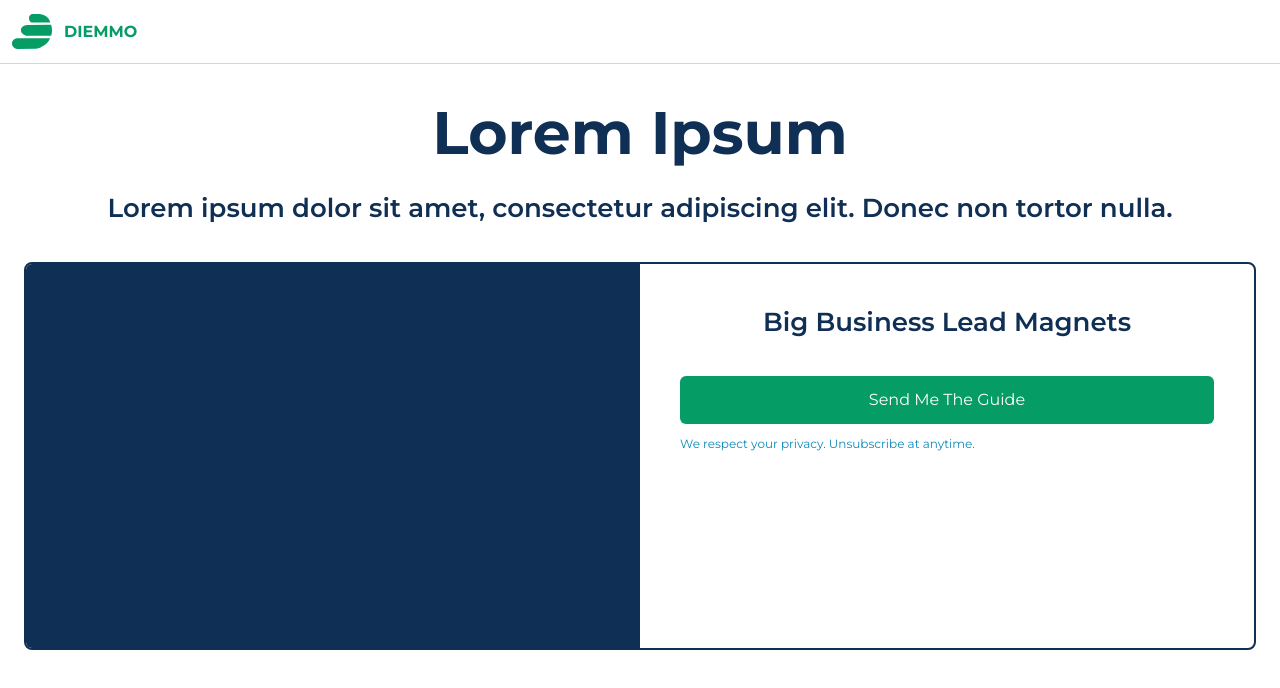
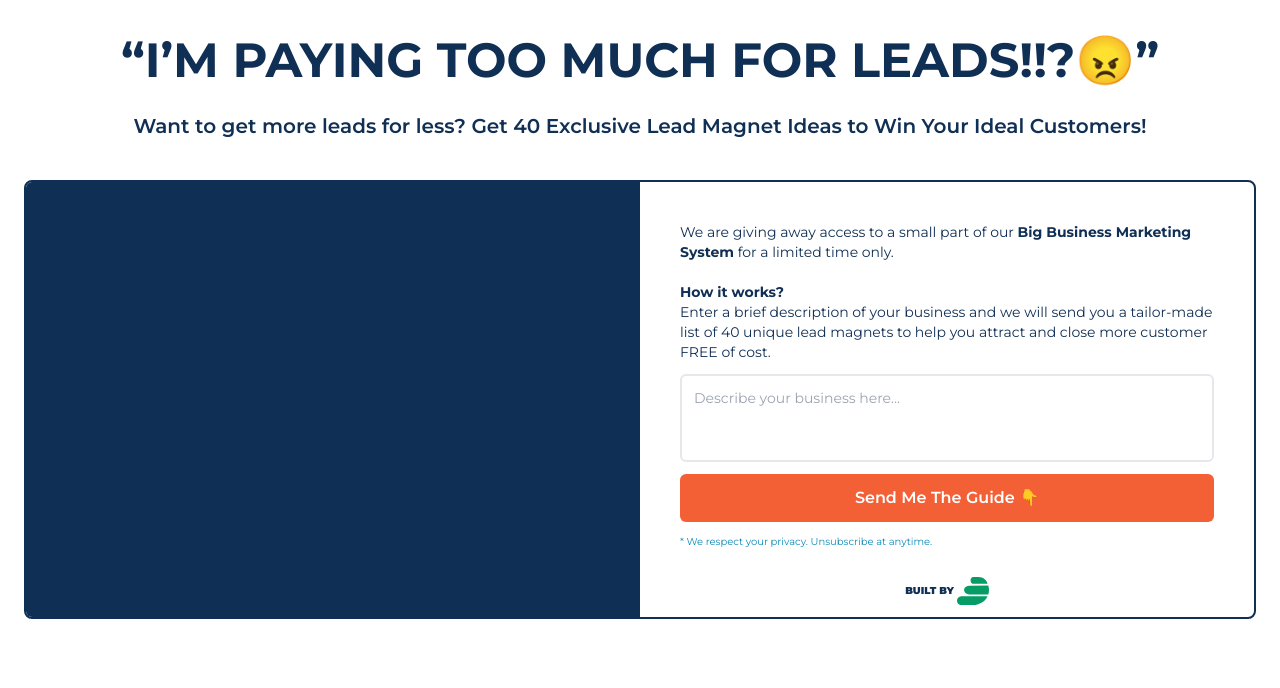
Before and after one commit to KThe1ne/nextjs-leadgen, a Next.js app: page /get-yours in a window 1280 px wide. Shown: the top 688 px of the page. Built offline with nearby package versions, Linux system fonts and the light colour scheme.

Commit message:
Opt-In Page Landing Design Draft #1

```diff
--- a/app/get-yours/page.js
+++ b/app/get-yours/page.js
@@ -1,19 +1,59 @@
-import React from 'react'
+"use client";
+import { useState, useEffect, useRef } from "react";
+import Image from "next/image";
+import diemmoLogo from "../../public/diemmo-logo.svg";
 
 const OptInPage = () => {
+
+    const userInput = useRef(null);
+
+    const handleSubmit = async (e) => {
+        e.preventDefault();
+
+    }
+
     return (
         <div className='w-full h-[calc(100vh-4rem) flex flex-row justify-center items-center p-6'>
             <div className='w-[1360px] h-auto'>
-            <h1 className='text-[#102F54] font-bold text-center text-[60px] mb-3'>Lorem Ipsum</h1>
-            <h2 className='text-[#102F54] font-semibold text-[26px] leading-9 text-center mb-9'>Lorem ipsum dolor sit amet, consectetur adipiscing elit. Donec non tortor nulla.</h2>
+                <h1 className='text-[#102F54] font-bold text-center text-[48px] mb-3 uppercase'>“I’m Paying Too Much For Leads!!?😠”</h1>
+                <h2 className='text-[#102F54] font-semibold text-[20px] leading-9 text-center mb-9'>Want to get more leads for less? Get 40 Exclusive Lead Magnet Ideas to Win Your Ideal Customers!</h2>
                 <div className='grid grid-cols-[repeat(auto-fit,minmax(200px,_1fr))] w-full h-full border-2 border-[#102F54] rounded-lg overflow-hidden'>
-                <div className='bg-[#102F54] h-96'>
+                    <div className='bg-[#102F54]'>
 
                     </div>
-                <div className='h-96 p-10'>
-                    <h2 className='text-[#102F54] font-semibold text-[26px] leading-9 text-center mb-9 '>Big Business Lead Magnets</h2>
-                    <button className='bg-[#059C65] w-full p-[12px_24px] rounded-md text-base'>Send Me The Guide</button>
-                    <p className='mt-3 text-xs text-[#0C8BBB]'>We respect your privacy. Unsubscribe at anytime.</p>
+                    <div className='h-auto p-10 flex flex-col gap-3'>
+                        <h2 className='text-[#102F54] text-sm'>
+                            We are giving away access to a small part of our <strong>Big Business Marketing System</strong> for a limited time only.
+                            <br /><br />
+                            <strong>How it works?</strong>
+                            <br />
+                            Enter a brief description of your business and we will send you a tailor-made list of 40 unique lead magnets to help you attract and close more customer FREE of cost.
+                        </h2>
+                        <form
+                                onSubmit={handleSubmit}
+                                className="flex justify-center items-center flex-col gap-10 w-full"
+                                id="genLeadForm"
+                            >
+                                <textarea
+                                    name="businessDetails"
+                                    id=""
+                                    cols="30"
+                                    rows="3"
+                                    placeholder="Describe your business here..."
+                                    className="border-2 resize-none p-3 rounded-md sm:w-full max-w-2xl w-full text-[#102F54] ring-black/60 ring-offset-2 text-sm"
+                                    ref={userInput}
+                                    minLength={10}
+                                    required
+                                ></textarea>
+                            </form>
+                        <button className='bg-[#F46036] w-full p-[12px_24px] rounded-md text-base font-semibold'>Send Me The Guide 👇</button>
+                        <p className='text-[10px] text-[#0C8BBB]'>* We respect your privacy. Unsubscribe at anytime.</p>
+                        <span className="text-[#102F54] mb-[-28px] mt-4 text-center text-[10px] font-black">BUILT BY <Image
+                            src={diemmoLogo}
+                            alt=""
+                            className="fill-[#059C65] text-white inline"
+                            width={32}
+                        /></span>
                     </div>
                     {/* <div className='bg-red-500 w-full'></div> */}
                 </div>
--- a/app/layout.js
+++ b/app/layout.js
@@ -33,7 +33,7 @@ export default function RootLayout({ children }) {
 						style={{ display: "none", visibility: "hidden" }}
 					></iframe> */}
 				</noscript>
-				<div className="flex py-4 px-3 w-full gap-3 h-16 items-center border-b-[1px] border-[#102F54]/20 ">
+				{/* 	<div className="flex py-4 px-3 w-full gap-3 h-16 items-center border-b-[1px] border-[#102F54]/20 ">
 						<Image
 							src={diemmoLogo}
 							alt=""
@@ -41,7 +41,7 @@ export default function RootLayout({ children }) {
 							width={40}
 						/>
 						<span className="text-[#059C65] w-max font-bold">DIEMMO</span>
-			</div>
+					</div> */}
 				{children}
 				{/* End Google Tag Manager (noscript) */}
 			</body>
--- a/app/page.js
+++ b/app/page.js
@@ -152,7 +152,7 @@ const Home = () => {
 				/>
 			)}
 			{/* Header */}
-			{/* <div className="flex py-4 px-3 w-full gap-3 h-16 items-center border-b-[1px] border-[#102F54]/20 ">
+			<div className="flex py-4 px-3 w-full gap-3 h-16 items-center border-b-[1px] border-[#102F54]/20 ">
 				<Image
 					src={diemmoLogo}
 					alt=""
@@ -160,7 +160,7 @@ const Home = () => {
 					width={40}
 				/>
 				<span className="text-[#059C65] w-max font-bold">DIEMMO</span>
-			</div> */}
+			</div>
 			{/* Form */}
 			<div className="flex justify-center flex-col gap-3 items-center p-4">
 				<div className="flex content-center items-center justify-center w-full flex-col gap-10 h-[calc(100vh-(4rem+16px))]">
```
Lines whose indentation alone changed are shown as unchanged.
